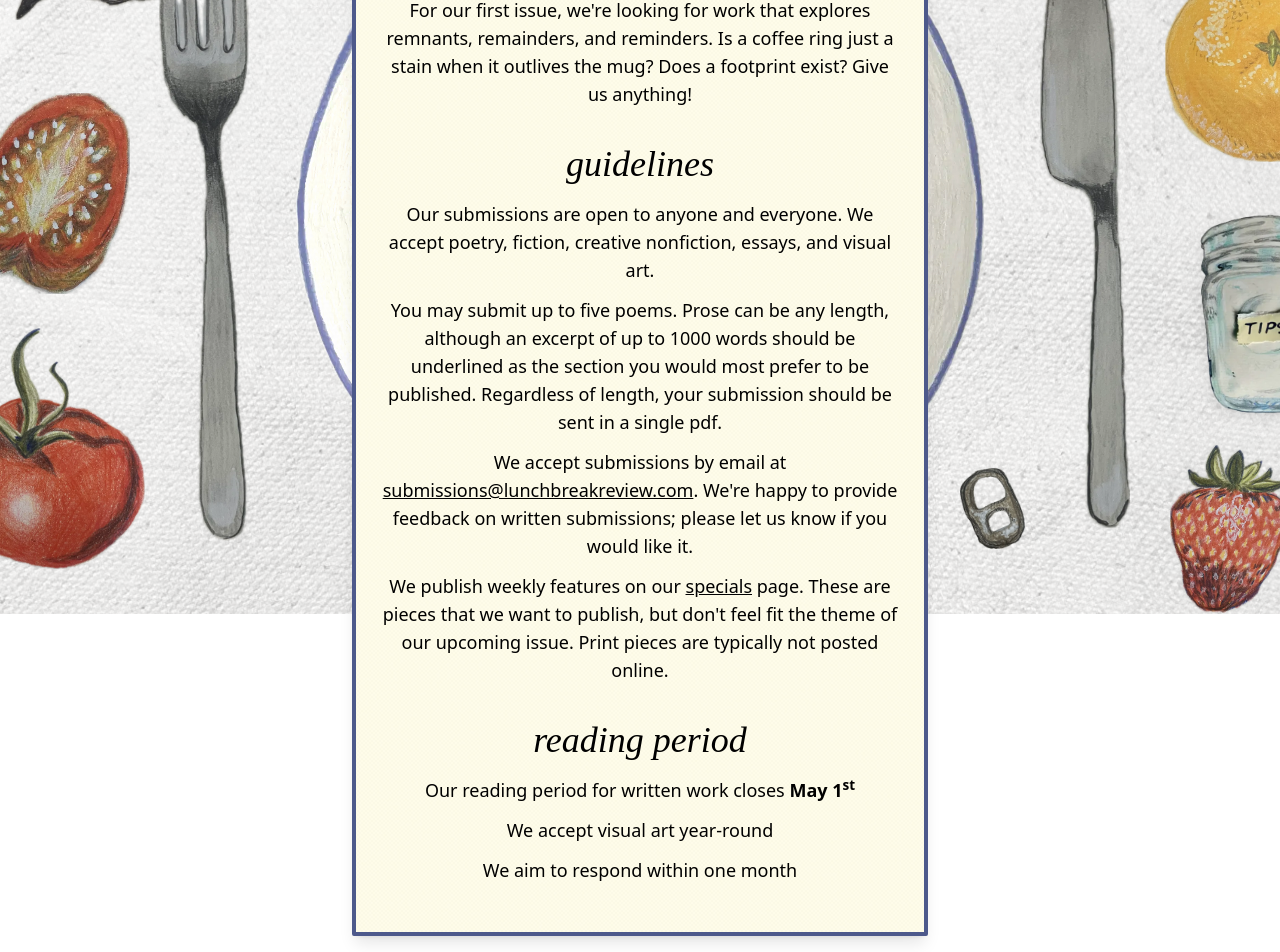
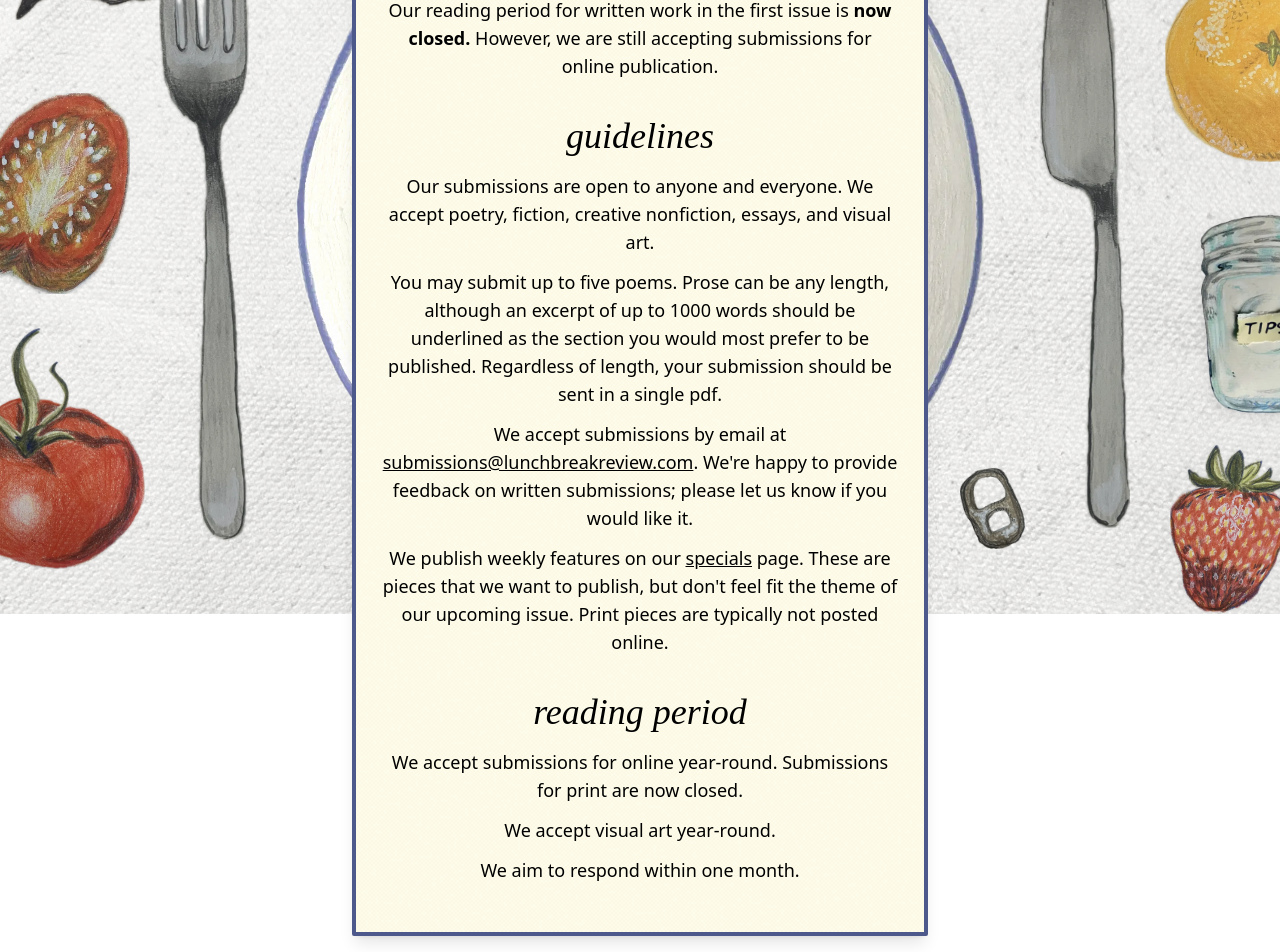
Before and after one commit to stabeart/lunch-break, a React (Vite) app: page /submissions in a window 1280 px wide. Shown: the part 186-1138 px from the top of the page. Built offline with nearby package versions, Linux system fonts and the light colour scheme; the HTML template or start-up script is replaced by a standard one.

Commit message:
updated reading period

```diff
--- a/src/components/Submissions.jsx
+++ b/src/components/Submissions.jsx
@@ -10,8 +10,7 @@ const Submissions = () => {
         <div className="space-y-8 text-center">
           <div>
             <p className="mb-10">
-              For our first issue, we're looking for work that explores remnants, remainders, and reminders. Is a coffee ring just a stain when it outlives the mug? Does a footprint exist? Give us anything!
-            </p>
+            Our reading period for written work in the first issue is <b>now closed.</b> However, we are still accepting submissions for online publication.            </p>
             <h2 className="text-2xl mb-5">guidelines</h2>
             <p className="mb-3">
               Our submissions are open to anyone and everyone. We accept poetry, fiction, creative nonfiction, essays, and visual art.
@@ -35,9 +34,9 @@ const Submissions = () => {
 
           <div>
             <h2 className="text-2xl mb-5">reading period</h2>
-            <p className="mb-3">Our reading period for written work closes <b>May 1<sup>st</sup></b></p>
-            <p className="mb-3">We accept visual art year-round</p>
-            <p className="mb-6">We aim to respond within one month</p>
+            <p className="mb-3">We accept submissions for online year-round. Submissions for print are now closed.</p>
+            <p className="mb-3">We accept visual art year-round.</p>
+            <p className="mb-6">We aim to respond within one month.</p>
           </div>
         </div>
       </div>
--- a/src/data/weeklySpecials.js
+++ b/src/data/weeklySpecials.js
@@ -8,7 +8,7 @@ export const weeklySpecials = [
     date: "April 8, 2025",
     type: "poetry",
     isCurrent: true,
-    content: `If everyone
+    content: `      If everyone
     wished
 
     for quiet
```
Lines whose indentation alone changed are shown as unchanged.
